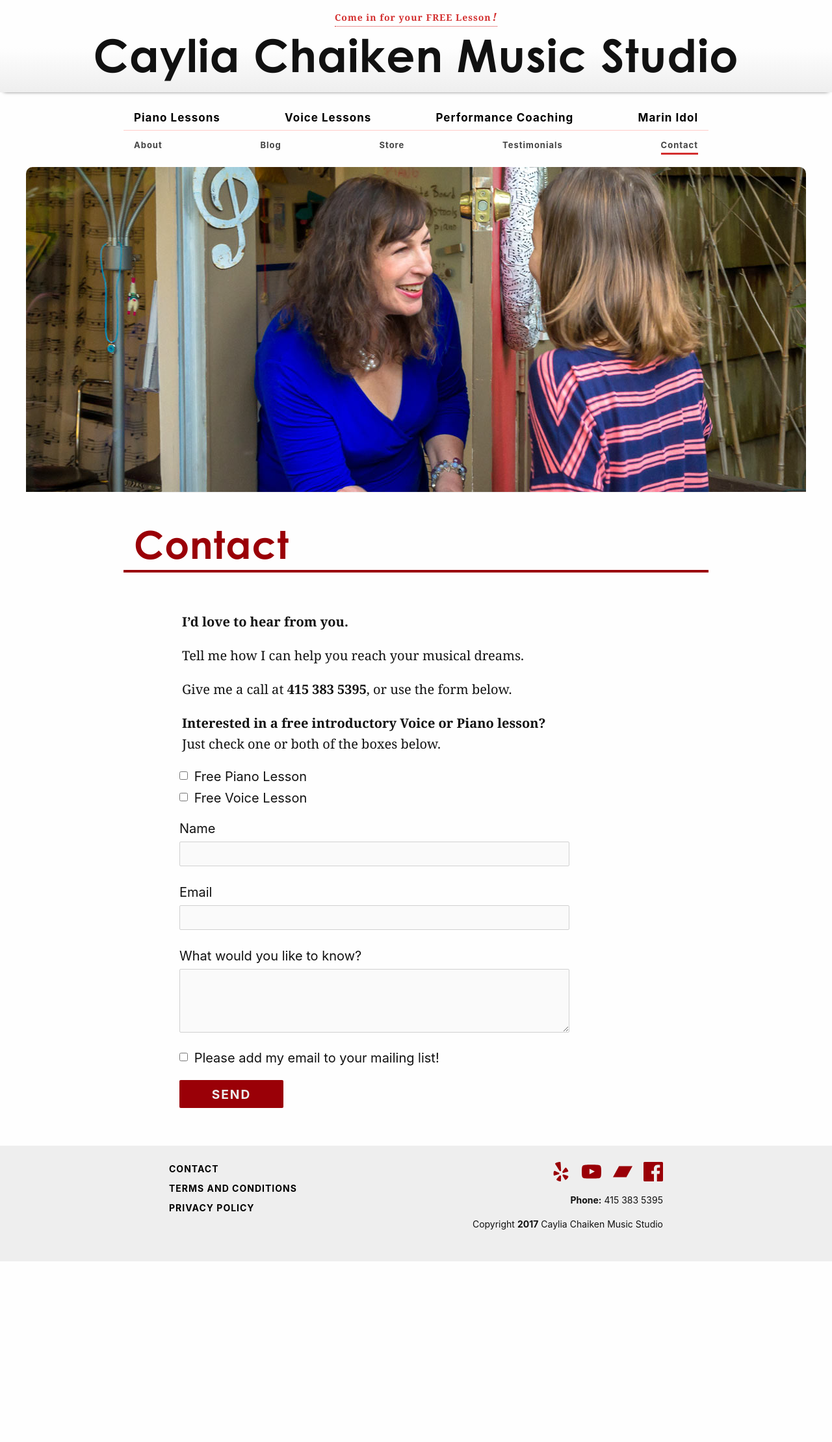
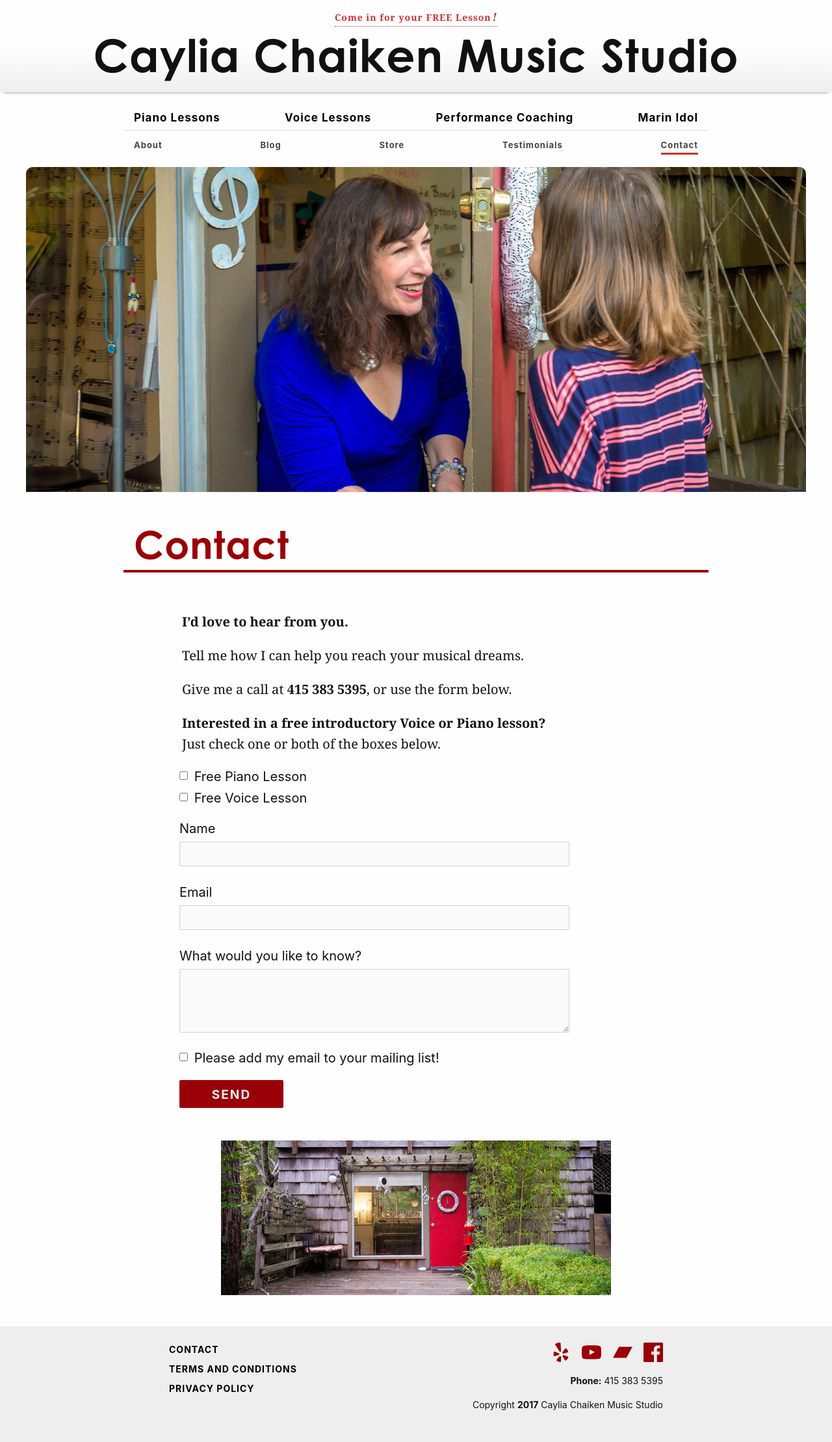
Before and after one commit to cchaiken/ccms, a Jekyll site: the page built from contact.md, in a window 1280 px wide. Shown: the whole page at 65% size. Built offline with Jekyll 4.4.1, drawn with Linux system fonts in a browser that asks for light colours; some web fonts are replaced; before the commit the page ends 1941 px from its top, so only the background shows below that.

Commit message:
Updated Contact

```diff
--- a/contact.md
+++ b/contact.md
@@ -21,3 +21,5 @@ Give me a call at **415 383 5395**, or use the form below.
 Just check one or both of the boxes below.
 
 {% include contact-form.html %}
+
+![contact-page-chaiken-music-studio.jpg](/uploads/contact-page-chaiken-music-studio.jpg)
```
